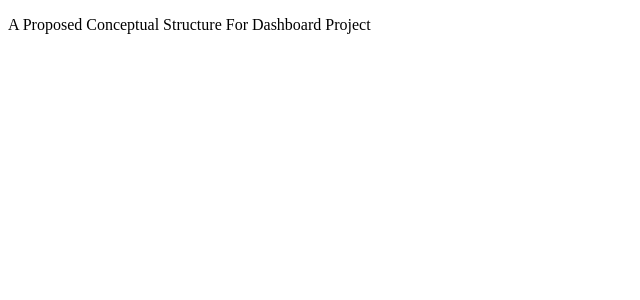
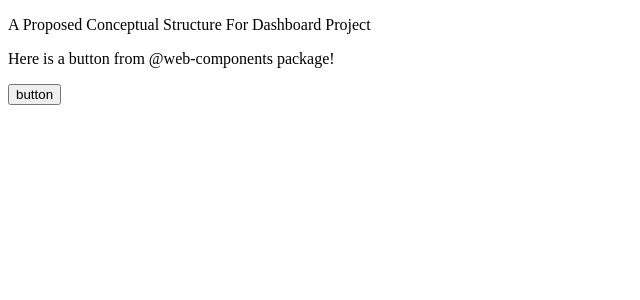
Before and after one commit to hilo2120/dashboard-structure, a React (Vite) app: page / in a window 1280 px wide. Shown: the top 300 px of the page, without its empty margins (0-640 px from the left). Built offline with nearby package versions, Linux system fonts and the light colour scheme.

Commit message:
feat: import a sample button from packages folder to App.tsx

```diff
--- /dev/null
+++ b/packages/components/TestButton.tsx
@@ -0,0 +1,5 @@
+const TestButton: React.FC = () => {
+  return <button type='button'>button</button>;
+};
+
+export { TestButton };
--- a/src/App.tsx
+++ b/src/App.tsx
@@ -1,5 +1,13 @@
+import { TestButton } from "@web-components/TestButton"
+
 function App() {
-  return <p>A Proposed Conceptual Structure For Dashboard Project</p>;
+  return (
+    <div>
+      <p>A Proposed Conceptual Structure For Dashboard Project</p>
+      <p>Here is a button from @web-components package!</p>
+      <TestButton />
+    </div>
+  );
 }
 
 export default App;
```
